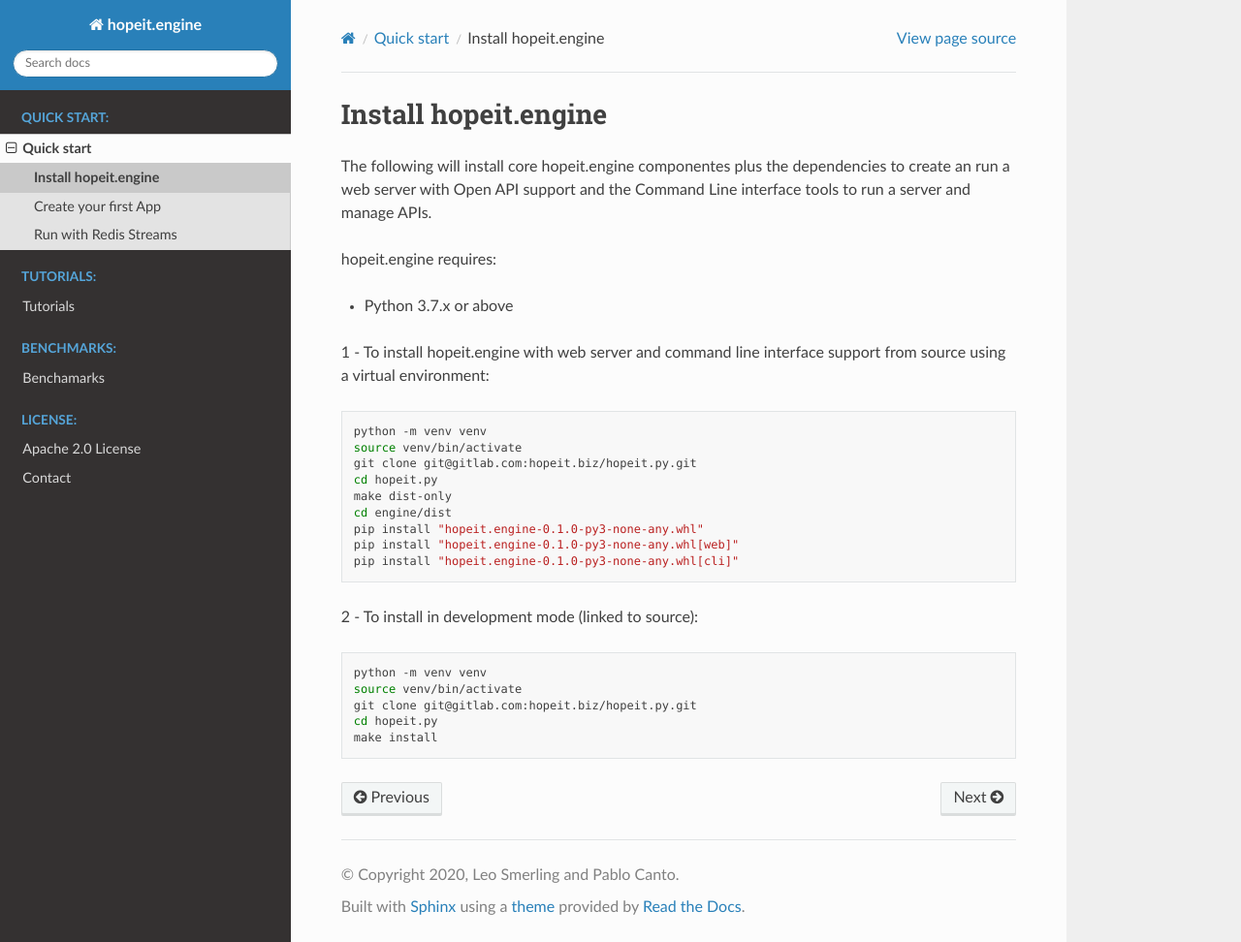
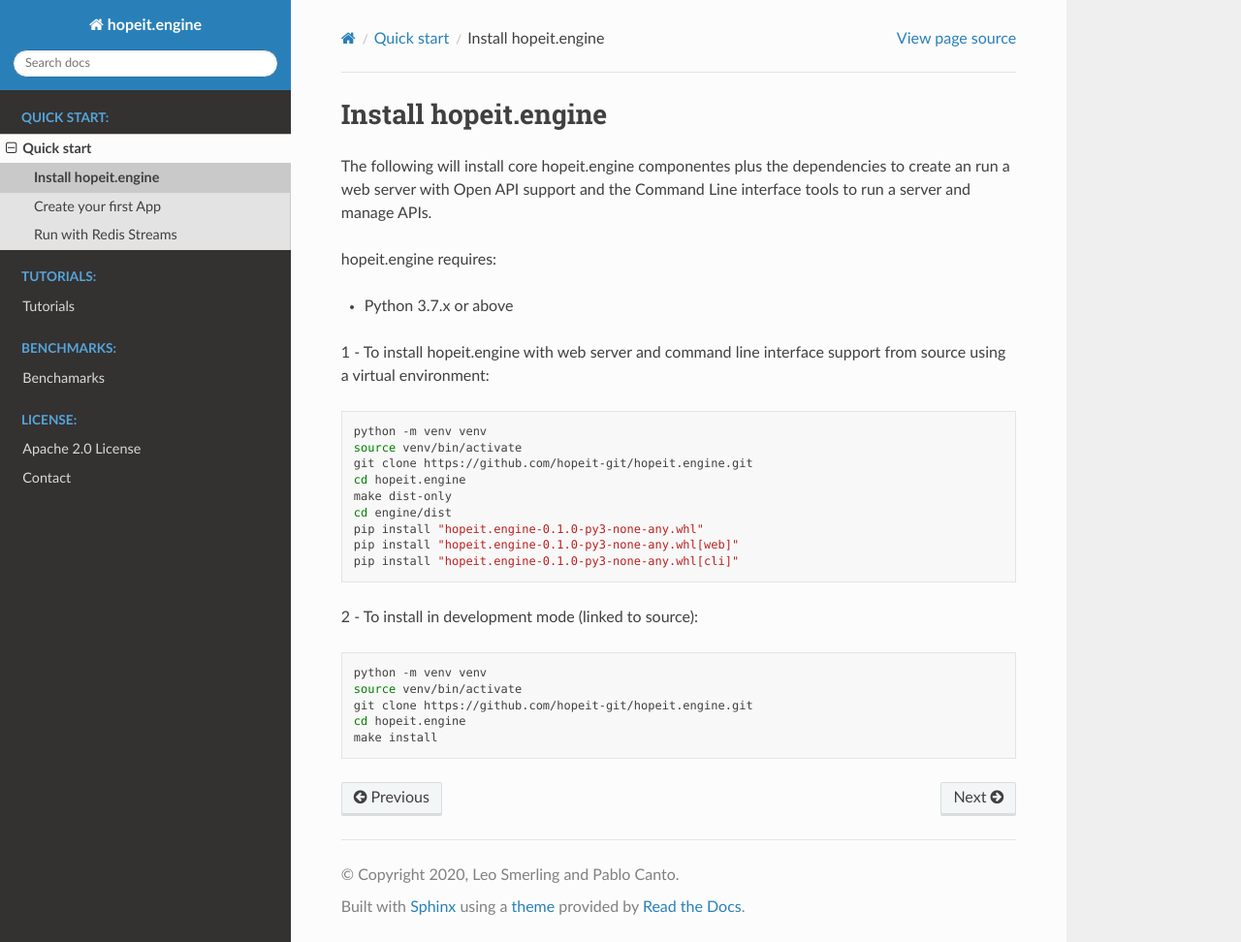
Before and after one commit to hopeit-git/hopeit.engine, a Sphinx documentation site: the page built from docs/source/quickstart/install.rst, in a window 1280 px wide and 972 px high. Shown: the whole window at 97% size. Built offline with Sphinx 7.4.7 and the Read the Docs theme 2.0.0, drawn with Linux system fonts in a browser that asks for light colours; pages that are not in the unit, such as notebooks, are missing from menus.

Commit message:
Update install.rst

```diff
--- a/docs/source/quickstart/install.rst
+++ b/docs/source/quickstart/install.rst
@@ -14,8 +14,8 @@
 
  python -m venv venv
  source venv/bin/activate
- git clone git@gitlab.com:hopeit.biz/hopeit.py.git
- cd hopeit.py
+ git clone https://github.com/hopeit-git/hopeit.engine.git
+ cd hopeit.engine
  make dist-only
  cd engine/dist
  pip install "hopeit.engine-0.1.0-py3-none-any.whl"
@@ -28,6 +28,6 @@
 
  python -m venv venv
  source venv/bin/activate
- git clone git@gitlab.com:hopeit.biz/hopeit.py.git
- cd hopeit.py
+ git clone https://github.com/hopeit-git/hopeit.engine.git
+ cd hopeit.engine
  make install
```
